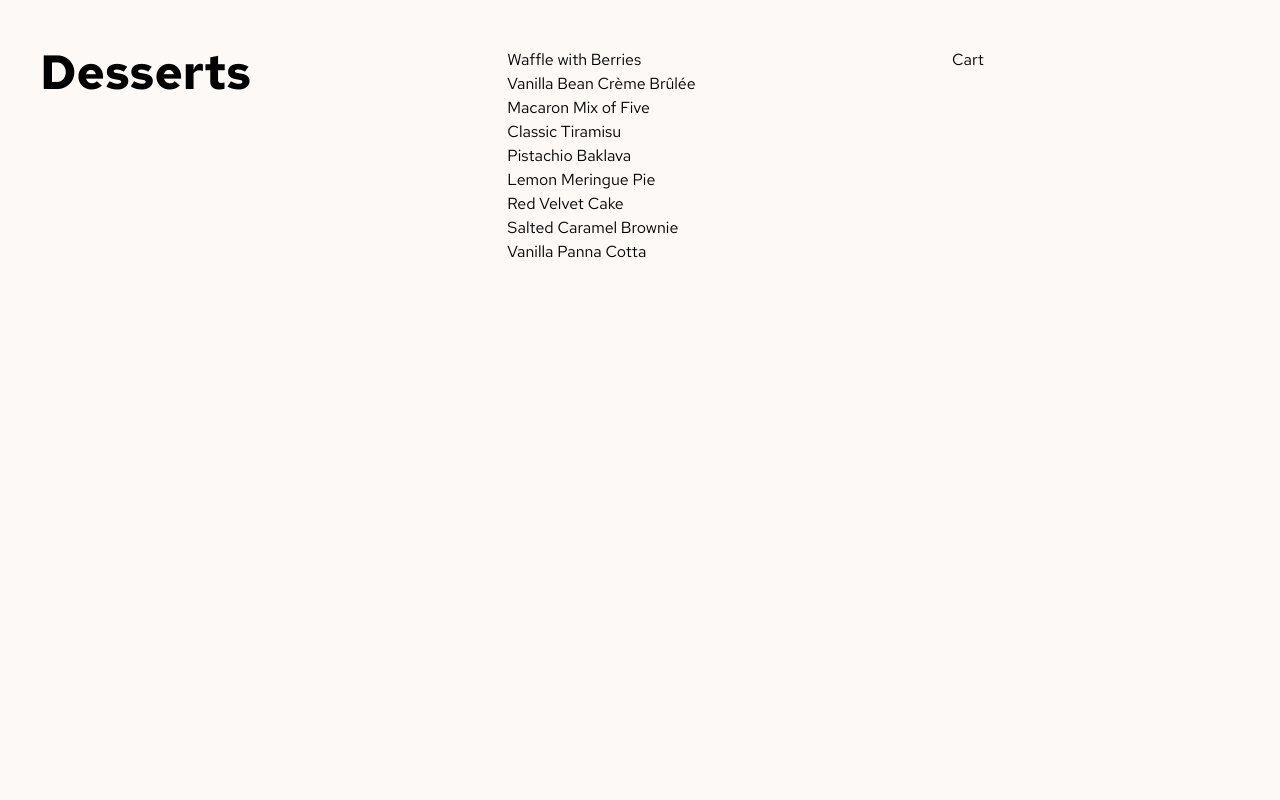
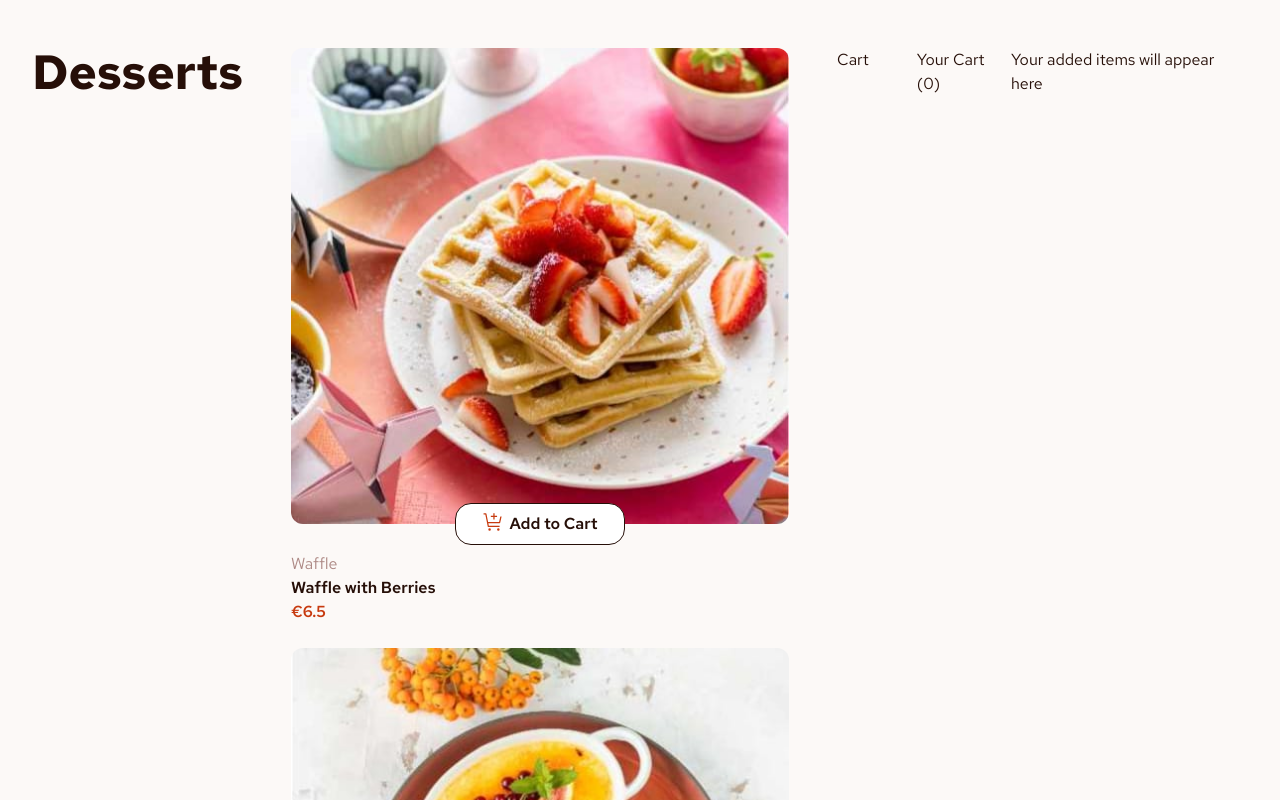
Before and after one commit to safinajjar/product-list-with-card, a Vue app: page / in a window 1280 px wide. Shown: the top 800 px of the page. Built offline with nearby package versions, Linux system fonts and the light colour scheme.

Commit message:
finish styling products and displaying them

```diff
--- a/src/App.vue
+++ b/src/App.vue
@@ -19,7 +19,7 @@ fetch('/data.json')
 </script>
 
 <template>
-  <main class="container md:flex md:mx-auto md:justify-between gap-12 py-12 px-10">
+  <main class="container md:flex md:mx-auto md:justify-between gap-12 py-12 px-8">
     <ShopProducts :products="products" />
     <ShopCart />
   </main>
--- a/src/assets/main.css
+++ b/src/assets/main.css
@@ -26,9 +26,8 @@
 }
 
 body {
-  background-color: var(--color-rose-50);
   font-family: var(--font-display);
   font-size: 1rem;
   line-height: 1.5;
-  color: black;
+  @apply bg-rose-50 text-rose-900;
 }
--- /dev/null
+++ b/src/components/AddToCartBtn.vue
@@ -0,0 +1,13 @@
+<script lang="ts" setup></script>
+
+<template>
+  <button
+    type="button"
+    class="flex bg-white border-1 font-semibold py-2 px-4 rounded-2xl w-[170px] text-center justify-center"
+  >
+    <img src="/images/icon-add-to-cart.svg" alt="basket" class="me-1.5 o" />
+    Add to Cart
+  </button>
+</template>
+
+<style scoped></style>
--- a/src/components/ShopCart.vue
+++ b/src/components/ShopCart.vue
@@ -4,6 +4,8 @@
   <h1>Cart</h1>
 
   <div class="flex">
-    <div></div>
+    <h2>Your Cart (0)</h2>
+    <img src="" alt="" />
+    <p>Your added items will appear here</p>
   </div>
 </template>
--- a/src/components/ShopProduct.vue
+++ b/src/components/ShopProduct.vue
@@ -1,4 +1,5 @@
 <script setup lang="ts">
+import AddToCartBtn from './AddToCartBtn.vue'
 import type { Product } from './ShopProducts.vue'
 
 defineProps<{
@@ -7,8 +8,26 @@ defineProps<{
 </script>
 
 <template>
-  <li>
-    {{ product.name }}
+  <li class="mb-6">
+    <div class="relative mb-7">
+      <div class="rounded-xl overflow-hidden">
+        <picture>
+          <source :srcset="product.image.desktop" media="(min-width: 64rem)" />
+          <source :srcset="product.image.tablet" media="(min-width: 48rem)" />
+          <img :src="product.image.mobile" :alt="product.name" class="object-cover" />
+        </picture>
+      </div>
+
+      <AddToCartBtn class="absolute bottom-0 left-[50%] translate-x-[-50%] translate-y-[50%]" />
+    </div>
+
+    <p class="text-rose-400">{{ product.category }}</p>
+    <p class="text-base">
+      <strong class="font-semibold">{{ product.name }}</strong>
+    </p>
+    <p class="text-red">
+      <strong class="font-semibold">€{{ product.price }}</strong>
+    </p>
   </li>
 </template>
 
```
